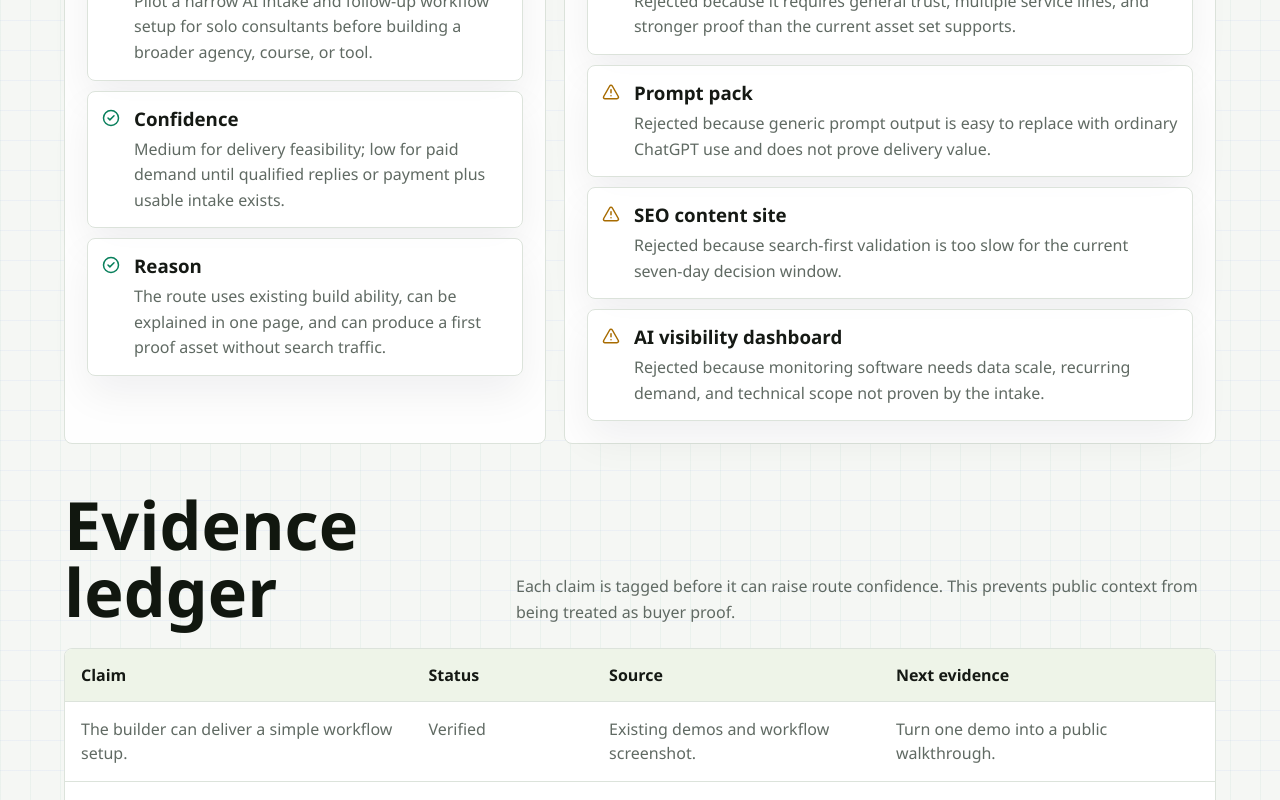
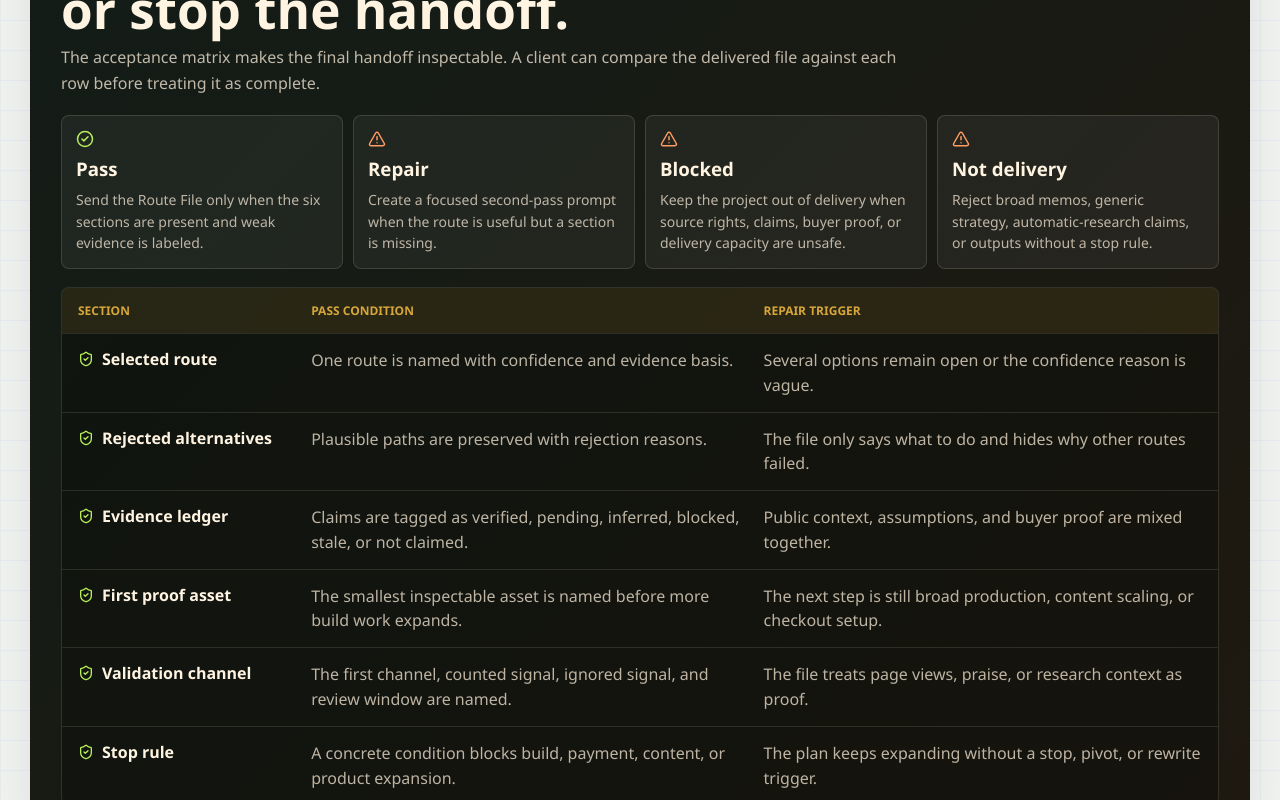
Before and after one commit to SB980425/shachidainei, a Next.js app in the folder agentsiteops/: page /sample in a window 1280 px wide. Shown: the part 1300-2100 px from the top of the page. Built offline with nearby package versions, Linux system fonts and the light colour scheme; no server answers.

Commit message:
Add route file acceptance matrix

```diff
--- a/agentsiteops/app/delivery-gate/page.tsx
+++ b/agentsiteops/app/delivery-gate/page.tsx
@@ -10,6 +10,7 @@ import {
   SearchCheck,
   ShieldCheck
 } from "lucide-react";
+import { RouteFileAcceptancePanel } from "@/components/RouteFileAcceptancePanel";
 import { siteUrl } from "@/lib/site";
 
 const path = "/delivery-gate/";
@@ -176,6 +177,8 @@ export default function Page() {
         </div>
       </section>
 
+      <RouteFileAcceptancePanel />
+
       <section className="gate-section split-section delivery-gate-split">
         <div>
           <h2>Route File contract</h2>
--- a/agentsiteops/app/sample/page.tsx
+++ b/agentsiteops/app/sample/page.tsx
@@ -9,6 +9,7 @@ import {
   GitCompareArrows,
   ShieldCheck
 } from "lucide-react";
+import { RouteFileAcceptancePanel } from "@/components/RouteFileAcceptancePanel";
 import { siteUrl } from "@/lib/site";
 
 const path = "/sample/";
@@ -228,6 +229,8 @@ export default function Page() {
         </div>
       </section>
 
+      <RouteFileAcceptancePanel />
+
       <section className="gate-section split-section gate-split">
         <div>
           <h2>Selected route</h2>
--- /dev/null
+++ b/agentsiteops/components/RouteFileAcceptancePanel.tsx
@@ -0,0 +1,103 @@
+import { AlertTriangle, CheckCircle2, FileCheck2, ShieldCheck } from "lucide-react";
+
+const decisionRows = [
+  {
+    label: "Pass",
+    body: "Send the Route File only when the six sections are present and weak evidence is labeled."
+  },
+  {
+    label: "Repair",
+    body: "Create a focused second-pass prompt when the route is useful but a section is missing."
+  },
+  {
+    label: "Blocked",
+    body: "Keep the project out of delivery when source rights, claims, buyer proof, or delivery capacity are unsafe."
+  },
+  {
+    label: "Not delivery",
+    body: "Reject broad memos, generic strategy, automatic-research claims, or outputs without a stop rule."
+  }
+];
+
+const acceptanceRows = [
+  {
+    part: "Selected route",
+    pass: "One route is named with confidence and evidence basis.",
+    repair: "Several options remain open or the confidence reason is vague."
+  },
+  {
+    part: "Rejected alternatives",
+    pass: "Plausible paths are preserved with rejection reasons.",
+    repair: "The file only says what to do and hides why other routes failed."
+  },
+  {
+    part: "Evidence ledger",
+    pass: "Claims are tagged as verified, pending, inferred, blocked, stale, or not claimed.",
+    repair: "Public context, assumptions, and buyer proof are mixed together."
+  },
+  {
+    part: "First proof asset",
+    pass: "The smallest inspectable asset is named before more build work expands.",
+    repair: "The next step is still broad production, content scaling, or checkout setup."
+  },
+  {
+    part: "Validation channel",
+    pass: "The first channel, counted signal, ignored signal, and review window are named.",
+    repair: "The file treats page views, praise, or research context as proof."
+  },
+  {
+    part: "Stop rule",
+    pass: "A concrete condition blocks build, payment, content, or product expansion.",
+    repair: "The plan keeps expanding without a stop, pivot, or rewrite trigger."
+  }
+];
+
+export function RouteFileAcceptancePanel() {
+  return (
+    <section className="route-acceptance-panel" aria-label="Route File acceptance matrix">
+      <div className="route-acceptance-head">
+        <span>
+          <FileCheck2 aria-hidden="true" size={16} />
+          Route File acceptance
+        </span>
+        <h2>Pass the file, repair the research, or stop the handoff.</h2>
+        <p>
+          The acceptance matrix makes the final handoff inspectable. A client can compare
+          the delivered file against each row before treating it as complete.
+        </p>
+      </div>
+
+      <div className="route-acceptance-states">
+        {decisionRows.map((item) => (
+          <article key={item.label}>
+            {item.label === "Pass" ? (
+              <CheckCircle2 aria-hidden="true" size={18} />
+            ) : (
+              <AlertTriangle aria-hidden="true" size={18} />
+            )}
+            <h3>{item.label}</h3>
+            <p>{item.body}</p>
+          </article>
+        ))}
+      </div>
+
+      <div className="route-acceptance-table" role="table" aria-label="Acceptance rows">
+        <div role="row">
+          <strong role="columnheader">Section</strong>
+          <strong role="columnheader">Pass condition</strong>
+          <strong role="columnheader">Repair trigger</strong>
+        </div>
+        {acceptanceRows.map((item) => (
+          <div role="row" key={item.part}>
+            <span role="cell">
+              <ShieldCheck aria-hidden="true" size={16} />
+              {item.part}
+            </span>
+            <p role="cell">{item.pass}</p>
+            <p role="cell">{item.repair}</p>
+          </div>
+        ))}
+      </div>
+    </section>
+  );
+}
```
Also changed, not shown: agentsiteops/reports/code-quality-gate.md (+1 -1 lines), agentsiteops/reports/route-consistency-gate.md (+1 -1 lines), agentsiteops/reports/technical-seo-ci.md (+1 -1 lines), agentsiteops/app/globals.css.
